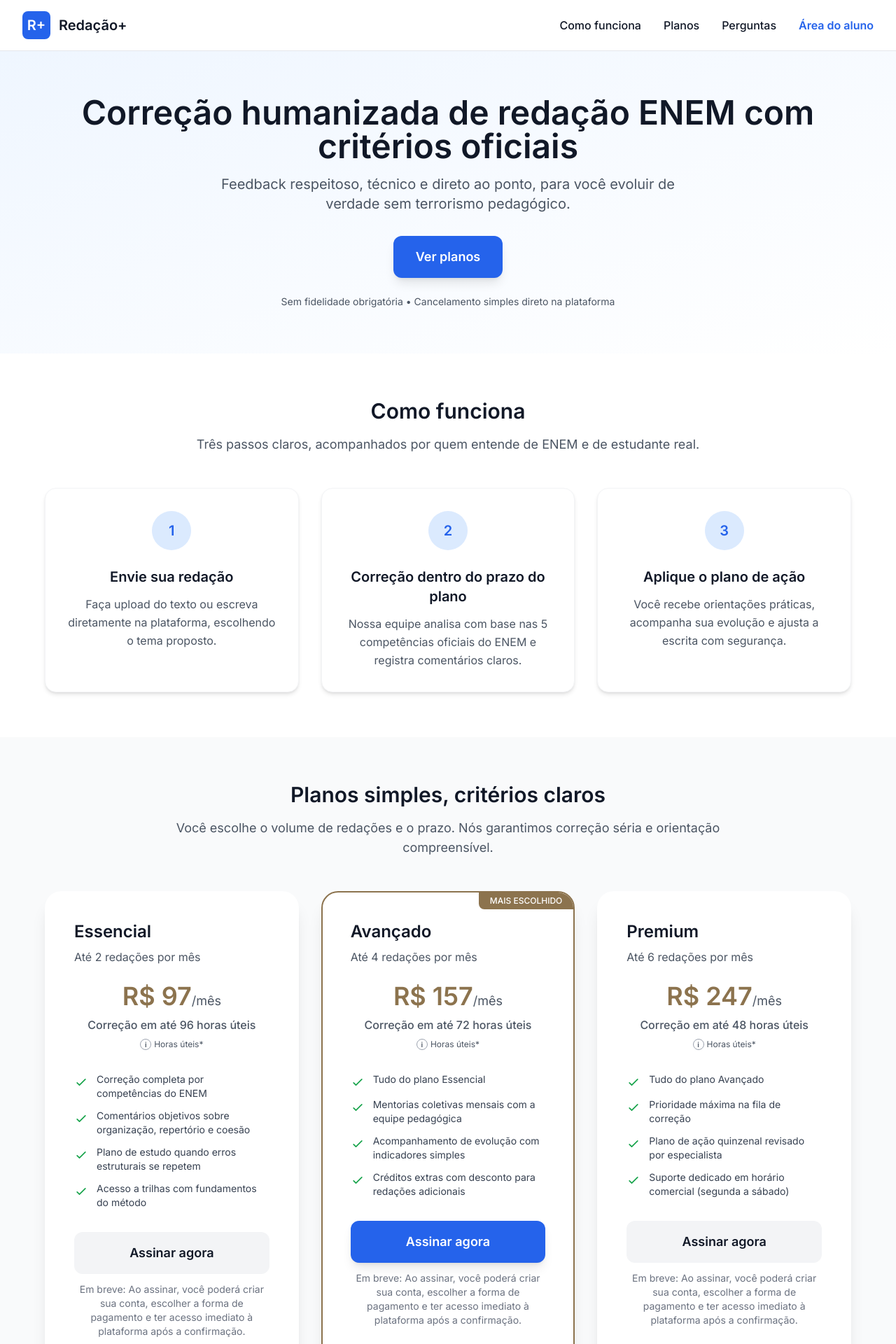
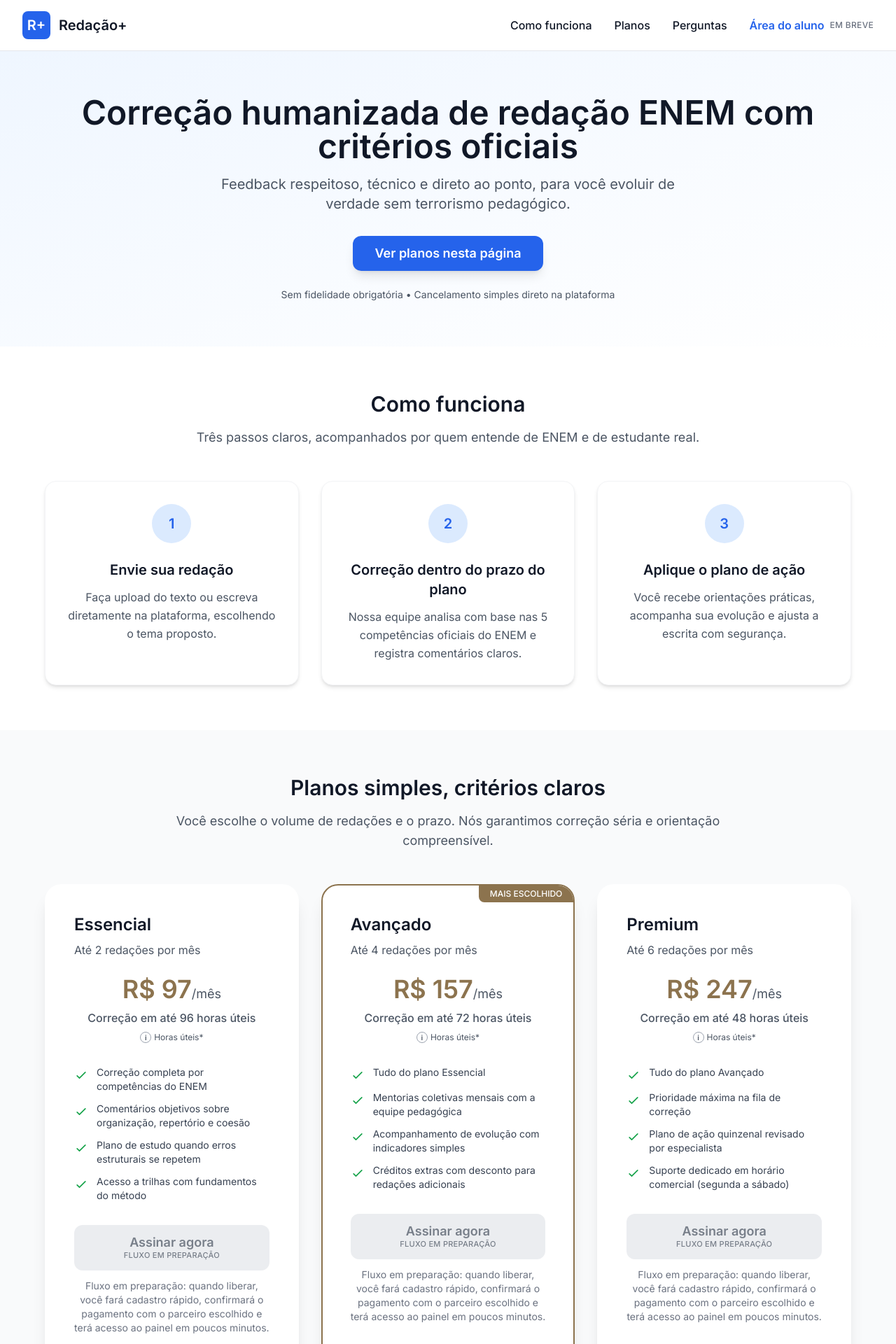
Before and after one commit to EtecGmail/ENEM-REACT, a React (Vite) app: page / in a window 1280 px wide. Shown: the top 1920 px of the page at 70% size. Built offline with nearby package versions, Linux system fonts and the light colour scheme.

Commit message:
feat: explicitar placeholders e tokens de cor

```diff
--- a/src/App.tsx
+++ b/src/App.tsx
@@ -113,7 +113,7 @@ export default function App() {
     {
       pergunta: 'Minhas redações e dados são protegidos?',
       resposta:
-        'Sim. Utilizamos conexão segura (HTTPS), controle de acesso apenas para sua conta e equipe pedagógica, e práticas alinhadas à LGPD. Você pode solicitar alteração ou remoção dos dados conforme a lei.',
+        'Estamos finalizando a camada completa de segurança: a versão pública terá conexão segura (HTTPS), controle de acesso apenas para sua conta e equipe pedagógica, além de fluxos alinhados à LGPD. Já prevemos opções para solicitar alteração ou remoção de dados conforme a lei.',
     },
     {
       pergunta: 'Posso cancelar quando quiser?',
@@ -192,9 +192,12 @@ export default function App() {
               <li>
                 <a
                   href="#cta-final"
-                  className="font-semibold text-blue-600 hover:text-blue-700 transition-colors focus:outline-none focus:ring-2 focus:ring-blue-500 rounded"
+                  className="font-semibold text-blue-600 hover:text-blue-700 transition-colors focus:outline-none focus:ring-2 focus:ring-blue-500 rounded inline-flex items-center gap-2"
                 >
                   Área do aluno
+                  <span className="text-xs font-medium uppercase tracking-wide text-gray-500">
+                    em breve
+                  </span>
                 </a>
               </li>
             </ul>
@@ -210,7 +213,11 @@ export default function App() {
                     { href: '#como-funciona', rotulo: 'Como funciona' },
                     { href: '#planos', rotulo: 'Planos' },
                     { href: '#faq', rotulo: 'Perguntas' },
-                    { href: '#cta-final', rotulo: 'Entrar / Começar' },
+                    {
+                      href: '#cta-final',
+                      rotulo: 'Entrar / Começar',
+                      indicador: 'em breve',
+                    },
                   ].map((item, index) => (
                     <li key={item.href}>
                       <a
@@ -219,7 +226,14 @@ export default function App() {
                         className="block font-medium hover:text-blue-600 transition-colors py-2 focus:outline-none focus:ring-2 focus:ring-blue-500 rounded"
                         onClick={() => definirMenuAberto(false)}
                       >
+                        <span className="flex items-center gap-2">
                           {item.rotulo}
+                          {item.indicador ? (
+                            <span className="text-xs uppercase tracking-wide text-gray-500">
+                              {item.indicador}
+                            </span>
+                          ) : null}
+                        </span>
                       </a>
                     </li>
                   ))}
@@ -243,7 +257,7 @@ export default function App() {
             const el = document.getElementById('planos');
             el?.scrollIntoView({ behavior: 'smooth' });
           }}>
-            Ver planos
+            Ver planos nesta página
           </Botao>
           <p className="mt-6 text-gray-600 text-sm">
             Sem fidelidade obrigatória • Cancelamento simples direto na plataforma
@@ -321,6 +335,7 @@ export default function App() {
           Método claro, correção humanizada, critérios oficiais e acompanhamento contínuo. Sem
           fórmulas mágicas, com trabalho sério.
         </p>
+        <div className="flex flex-col items-center gap-4">
           <Botao
             variante="primario"
             tamanho="lg"
@@ -329,8 +344,12 @@ export default function App() {
               el?.scrollIntoView({ behavior: 'smooth' });
             }}
           >
-          Começar agora
+            Conferir planos e novidades
           </Botao>
+          <p className="text-blue-100 text-sm max-w-xl">
+            Fluxo de assinatura em preparação: avisaremos aqui quando o cadastro com pagamento estiver ativo.
+          </p>
+        </div>
       </Secao>
       {/* Rodapé */}
       <RodapeRaizesLingua />
--- a/src/componentes/CartaoPlano.tsx
+++ b/src/componentes/CartaoPlano.tsx
@@ -1,4 +1,3 @@
-import type { ReactNode } from 'react';
 import Botao from './ui/Botao';
 import { juntarClasses } from '../utils/juntarClasses';
 
@@ -20,7 +19,7 @@ const textoHorasUteis =
   'Horas úteis: horas contabilizadas dentro do nosso horário de atendimento, de segunda a sábado, das 9h às 18h. O prazo começa a contar a partir da confirmação de envio da redação';
 
 const textoFluxoAtivacao =
-  'Em breve: Ao assinar, você poderá criar sua conta, escolher a forma de pagamento e ter acesso imediato à plataforma após a confirmação.';
+  'Fluxo em preparação: quando liberar, você fará cadastro rápido, confirmará o pagamento com o parceiro escolhido e terá acesso ao painel em poucos minutos.';
 
 /**
  * Cartão de plano com destaque opcional e nota explicativa sobre horas úteis.
@@ -98,7 +97,7 @@ export default function CartaoPlano({ plano }: CartaoPlanoProps) {
             tamanho="lg"
             largura="cheio"
             isPlaceholder
-            placeholderText="em breve"
+            placeholderText="fluxo em preparação"
             aria-label={`Assinar plano ${plano.nome}`}
             aria-describedby={`fluxo-ativacao-${plano.nome}`}
           >
--- a/src/componentes/RodapeRaizesLingua.tsx
+++ b/src/componentes/RodapeRaizesLingua.tsx
@@ -23,18 +23,49 @@ export default function RodapeRaizesLingua() {
           <div>
             <h4 className="font-serif text-xl mb-4">A Plataforma</h4>
             <ul className="space-y-2">
-              <li><a href="/sobre" className="link-manuscrito">Sobre</a></li>
-              <li><a href="/faq" className="link-manuscrito">FAQ</a></li>
-              <li><a href="/cursos" className="link-manuscrito">Cursos</a></li>
-              <li><a href="/blog" className="link-manuscrito">Blog</a></li>
+              <li>
+                <a href="/sobre" className="link-manuscrito" aria-disabled="true">
+                  Sobre <span className="text-xs uppercase tracking-wide text-[#8c734e]">em construção</span>
+                </a>
+              </li>
+              <li>
+                <a href="/faq" className="link-manuscrito" aria-disabled="true">
+                  FAQ <span className="text-xs uppercase tracking-wide text-[#8c734e]">em construção</span>
+                </a>
+              </li>
+              <li>
+                <a href="/cursos" className="link-manuscrito" aria-disabled="true">
+                  Cursos <span className="text-xs uppercase tracking-wide text-[#8c734e]">em construção</span>
+                </a>
+              </li>
+              <li>
+                <a href="/blog" className="link-manuscrito" aria-disabled="true">
+                  Blog <span className="text-xs uppercase tracking-wide text-[#8c734e]">em construção</span>
+                </a>
+              </li>
             </ul>
           </div>
           <div>
             <h4 className="font-serif text-xl mb-4">Caminhos da Língua</h4>
             <ul className="space-y-2">
-                    <li><a href="#" className="link-manuscrito">Placeholder</a></li>
-                    <li><a href="#" className="link-manuscrito">Placeholder</a></li>
-                    <li><a href="#" className="link-manuscrito">Placeholder</a></li>
+              <li>
+                <span className="link-manuscrito inline-flex items-baseline gap-2 text-[#4A4A4A]">
+                  Trilhas de leitura
+                  <span className="text-xs uppercase tracking-wide text-[#8c734e]">em breve</span>
+                </span>
+              </li>
+              <li>
+                <span className="link-manuscrito inline-flex items-baseline gap-2 text-[#4A4A4A]">
+                  Comunidade de revisores
+                  <span className="text-xs uppercase tracking-wide text-[#8c734e]">em breve</span>
+                </span>
+              </li>
+              <li>
+                <span className="link-manuscrito inline-flex items-baseline gap-2 text-[#4A4A4A]">
+                  Agenda de temas
+                  <span className="text-xs uppercase tracking-wide text-[#8c734e]">em breve</span>
+                </span>
+              </li>
             </ul>
           </div>
           <div>
@@ -110,8 +141,14 @@ export default function RodapeRaizesLingua() {
         {/* Faixa legal */}
         <div className="mt-8 pt-4 border-t border-[#6B8E23] text-sm flex flex-col lg:flex-row justify-between items-center">
           <div className="flex space-x-4 mb-2 lg:mb-0">
-            <a href="/privacidade" className="link-manuscrito">Política de Privacidade</a>
-            <a href="/termos" className="link-manuscrito">Termos de Uso</a>
+            <a href="/privacidade" className="link-manuscrito" aria-disabled="true">
+              Política de Privacidade
+              <span className="ml-2 text-xs uppercase tracking-wide text-[#8c734e]">em finalização</span>
+            </a>
+            <a href="/termos" className="link-manuscrito" aria-disabled="true">
+              Termos de Uso
+              <span className="ml-2 text-xs uppercase tracking-wide text-[#8c734e]">em finalização</span>
+            </a>
           </div>
           <p>
             © {anoAtual} Nome da Plataforma. Feito com amor pela Língua Portuguesa.
--- a/src/componentes/ui/Botao.tsx
+++ b/src/componentes/ui/Botao.tsx
@@ -3,7 +3,7 @@ import type { ButtonHTMLAttributes, ReactNode } from 'react';
 
 // Variantes do botão definidas via cva para reutilização
 const estilosBotao = cva(
-  'inline-flex items-center justify-center rounded-xl font-semibold transition-all focus:outline-none focus-visible:ring-2 focus-visible:ring-offset-2 gap-2',
+  'inline-flex items-center justify-center rounded-xl font-semibold transition-all focus:outline-none focus-visible:ring-2 focus-visible:ring-offset-2 gap-2 px-6 py-3',
   {
     variants: {
       variante: {
@@ -12,11 +12,11 @@ const estilosBotao = cva(
         neutro:
           'bg-gray-100 text-gray-900 hover:bg-gray-200 focus-visible:ring-blue-500',
         placeholder:
-          'bg-gray-300 text-gray-600 cursor-not-allowed hover:bg-gray-300',
+          'bg-gray-200 text-gray-600 cursor-not-allowed shadow-none focus-visible:ring-gray-400 focus-visible:ring-offset-white',
       },
       tamanho: {
-        md: 'px-6 py-3 text-base',
-        lg: 'px-8 py-4 text-lg',
+        md: 'text-base',
+        lg: 'text-lg py-4 px-8',
       },
       largura: {
         cheio: 'w-full',
@@ -56,15 +56,45 @@ export default function Botao({
   type = 'button',
   isPlaceholder = false,
   placeholderText,
+  title,
   ...props
 }: BotaoProps) {
+  const resolvedVariant = isPlaceholder ? 'placeholder' : variante;
+  const classes = [
+    estilosBotao({
+      variante: resolvedVariant,
+      tamanho,
+      largura,
+      placeholder: isPlaceholder,
+    }),
+    className,
+  ]
+    .filter(Boolean)
+    .join(' ');
+
+  const indicadorPlaceholder = isPlaceholder ? placeholderText ?? 'em breve' : null;
+
   return (
     <button
       type={type}
-      className={estilosBotao({ variante, tamanho, largura, className })}
+      className={classes}
+      data-placeholder={isPlaceholder ? 'true' : undefined}
+      aria-disabled={isPlaceholder || undefined}
+      title={
+        isPlaceholder && indicadorPlaceholder
+          ? `Fluxo indisponível: ${indicadorPlaceholder}`
+          : title
+      }
       {...props}
     >
-      {children}
+      <span className="flex flex-col items-center gap-1 leading-none">
+        <span className="flex items-center gap-2">{children}</span>
+        {indicadorPlaceholder ? (
+          <span className="text-[11px] uppercase tracking-wide font-medium text-gray-600">
+            {indicadorPlaceholder}
+          </span>
+        ) : null}
+      </span>
     </button>
   );
 }
```
Also changed, not shown: 1 other file (tests, documents, lock files or other folders). Lines whose indentation alone changed are shown as unchanged.
